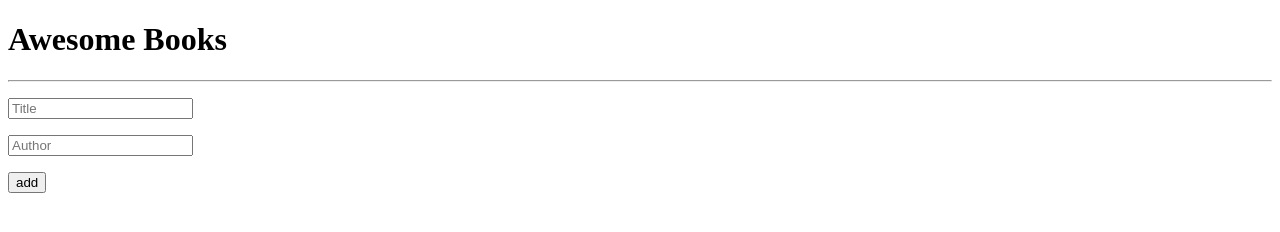
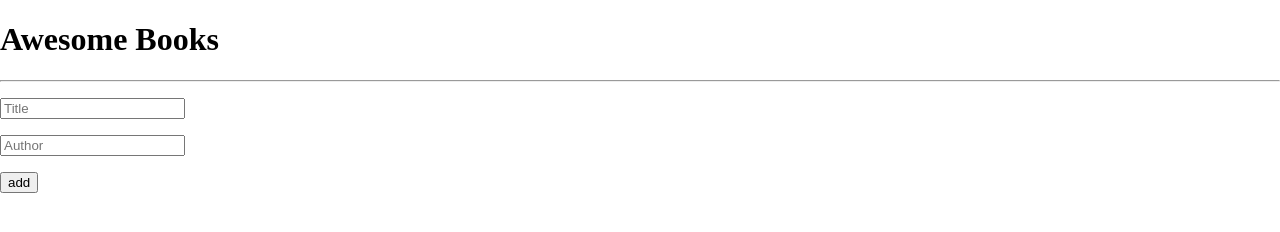
Before and after one commit to porag-m06/Awesome-Books-Ometman-Porag, a website: page index.html in a window 1280 px wide. Drawn offline with Linux system fonts and the light colour scheme.

```diff
--- a/index.html
+++ b/index.html
@@ -4,6 +4,7 @@
     <meta charset="UTF-8" />
     <meta http-equiv="X-UA-Compatible" content="IE=edge" />
     <meta name="viewport" content="width=device-width, initial-scale=1.0" />
+    <link rel="stylesheet" href="style.css">
     <title>Awesome Books</title>
   </head>
   <body>
--- /dev/null
+++ b/style.css
@@ -0,0 +1,5 @@
+body {
+    margin: 0;
+    padding: 0;
+    overflow: hidden;
+}
```
